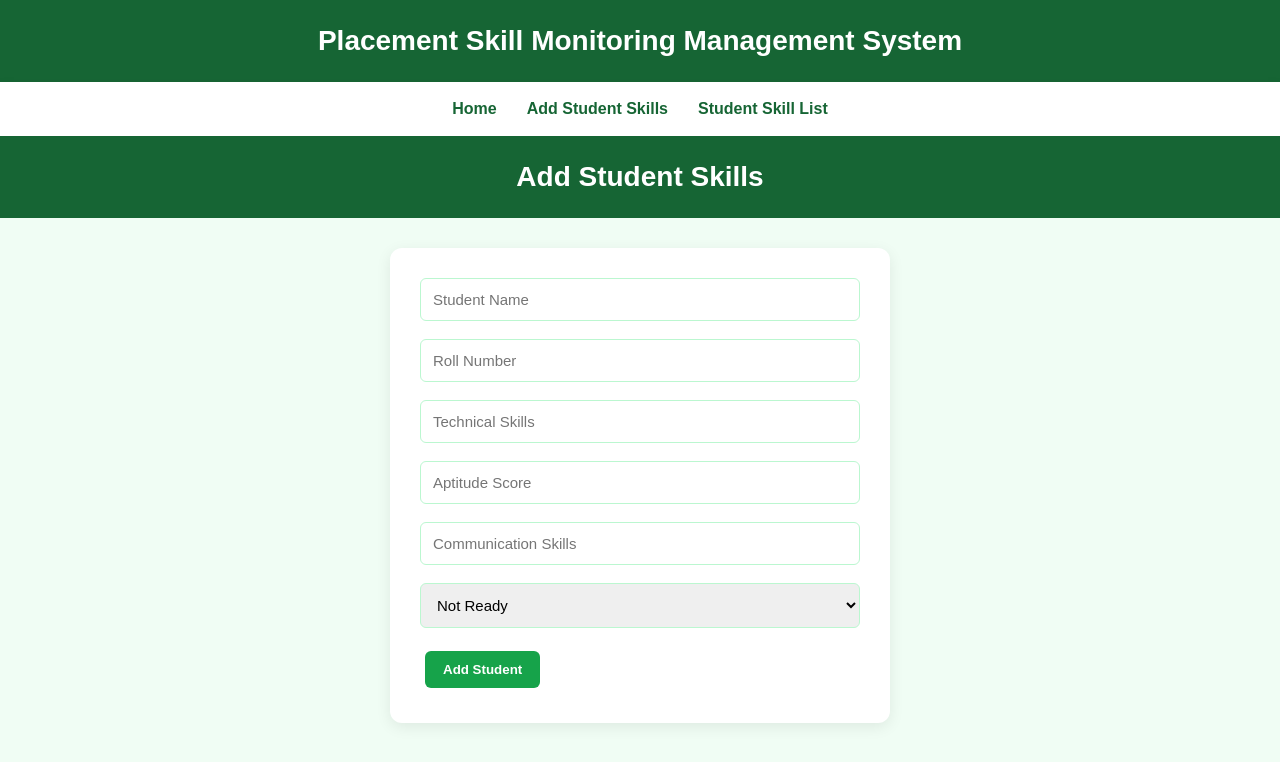
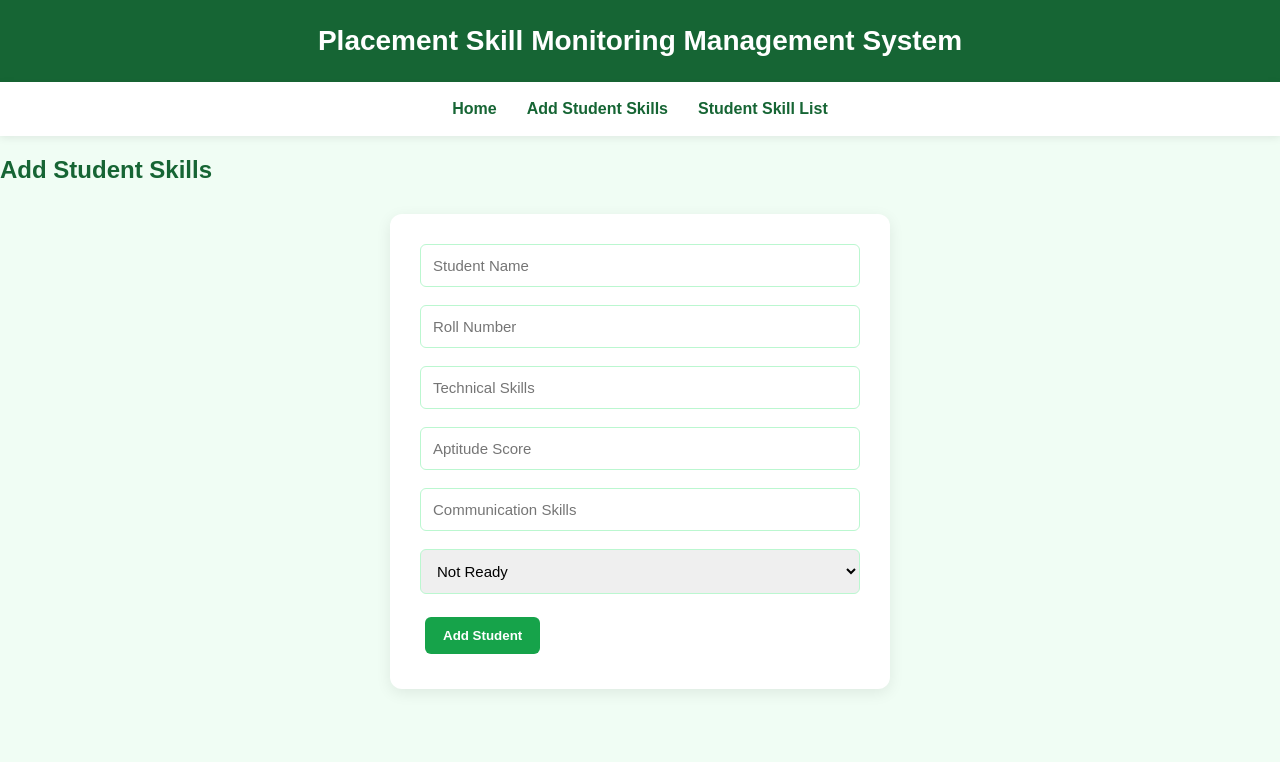
Before and after one commit to kavibharathi-2006/Placement-Skill-Management-Q1, a React (Vite) app in the folder client/: page /add-student in a window 1280 px wide. Shown: the top 762 px of the page. Built offline with nearby package versions, Linux system fonts and the light colour scheme.

Commit message:
Update AddStudent component layout and alert message

```diff
--- a/client/src/pages/AddStudent.jsx
+++ b/client/src/pages/AddStudent.jsx
@@ -24,7 +24,6 @@ function AddStudent() {
 
     try {
       await API.post("/students", student);
-
       alert("Student added successfully!");
 
       setStudent({
@@ -41,8 +40,8 @@ function AddStudent() {
   };
 
   return (
-    <div>
-      <h1>Add Student Skills</h1>
+    <div className="home-container">
+      <h2>Add Student Skills</h2>
 
       <form onSubmit={handleSubmit}>
         <input
```
